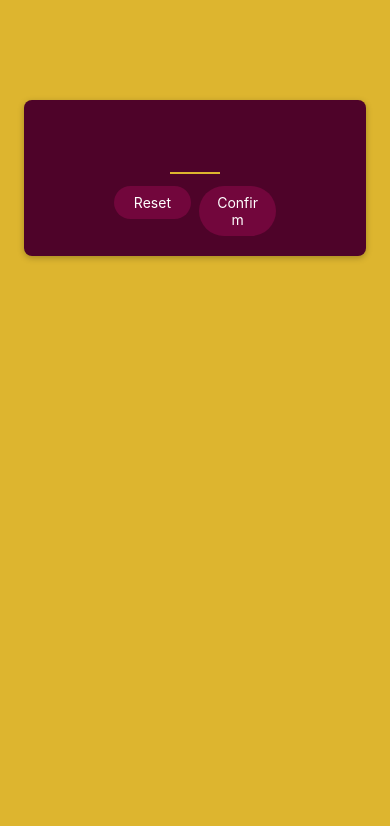
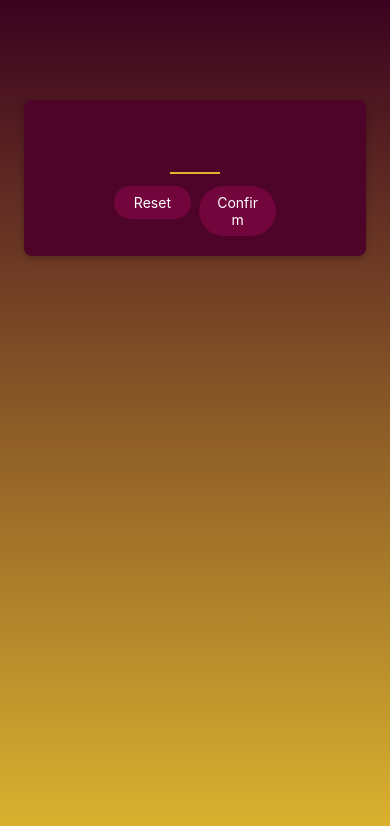
Before and after one commit to amr4356/React-Native-Building-a-Mini-Game-App, a React Native app: screen / in a window 390 px wide. Shown: the top 826 px of the page. Built offline with nearby package versions, Linux system fonts and the light colour scheme.

Commit message:
56. Adding a Linear Gradient

```diff
--- a/App.js
+++ b/App.js
@@ -1,17 +1,17 @@
-import { StyleSheet, Text, View } from "react-native";
+import { StyleSheet } from "react-native";
 import StartGameScreen from "./screens/StartGameScreen";
+import { LinearGradient } from "expo-linear-gradient";
 
 export default function App() {
   return (
-    <View style={styles.rootScreen}>
+    <LinearGradient colors={["#3b021f", "#ddb52f"]} style={styles.rootScreen}>
       <StartGameScreen />
-    </View>
+    </LinearGradient>
   );
 }
 
 const styles = StyleSheet.create({
   rootScreen: {
-    backgroundColor: '#ddb52f',
-    flex: 1
-  }
+    flex: 1,
+  },
 });
--- a/package.json
+++ b/package.json
@@ -12,7 +12,8 @@
     "expo": "~51.0.28",
     "expo-status-bar": "~1.12.1",
     "react": "18.2.0",
-    "react-native": "0.74.5"
+    "react-native": "0.74.5",
+    "expo-linear-gradient": "~13.0.2"
   },
   "devDependencies": {
     "@babel/core": "^7.20.0"
```
Also changed, not shown: 1 other file (tests, documents, lock files or other folders).
